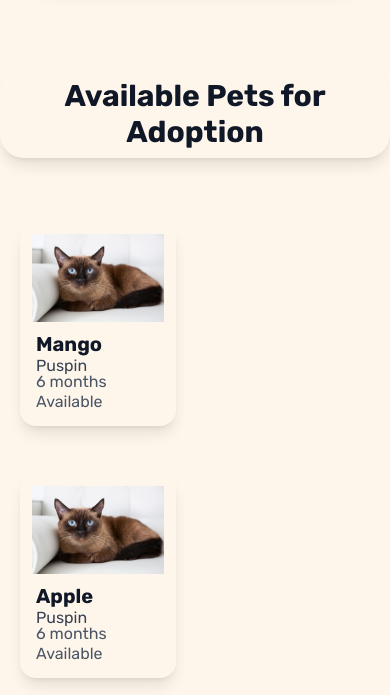
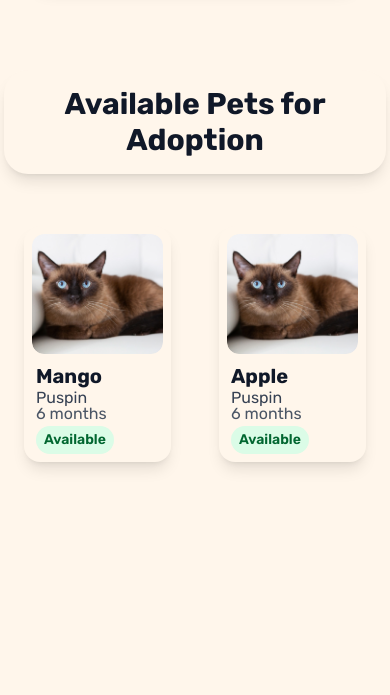
Before and after one commit to liiwmi/Maybahay, a React (Vite) app: page / in a window 390 px wide. Shown: the part 759-1454 px from the top of the page. After the commit the page ends 1241 px from the top, so only its background shows below. Built offline with nearby package versions, Linux system fonts and the light colour scheme.

Commit message:
the sizing and columns adjusted for table, desktob, and mobile

```diff
--- a/src/components/Card.jsx
+++ b/src/components/Card.jsx
@@ -1,49 +1,20 @@
 import "../styles/Index.css";
 import Cat_4 from "../assets/pet_cards/cat_4.jpg";
 import Cat_5 from "../assets/pet_cards/cat_4.jpg";
-import PET_DATA from "./pets";
-
-
-{/*const Card = () =>{
-   return(
-      <div className="w-full md:w-3/4 md:py-8 p-10 lg:w-3/4 lg:py-130 xl:w-2/4">
-      <div className="flex items-center rounded-1xl">
-      <div className="rounded-2xl shadow-lg p-3">
-
-       <div className="relative bg-white rounded-xl">
-        <img
-          src= {picture}
-          alt="Mango"
-          className="w-full h-20 object-cover"
-        />
-      </div>
-
-    <div className="px-1 pt-2">
-          <h2 className="text-xl font-bold text-gray-900">Mango</h2>
-         <p className="leading-none text-gray-700 text-base">Puspin</p>
-         <p className="text-gray-600 text-base">6 months</p>
-    </div>
-
-      </div>
-      </div>
-      </div>
-
-
-   );
-};*/}
+import PET_DATA from "../../public/pets.js";
 
 function Card ({name, breed, image, age, status}){
    return(
             //wag mo galawin!!
-      <div className="w-full md:w-4/4 md:py-2 md:px-10 p-5 lg:w-4/4 lg:">
-         <div className="flex items-center rounded-1xl">
-            <div className="rounded-2xl shadow-lg p-3">
+      <div className="w-full md:w-4/4 md:py-2 md:px-10 p-5 lg:w-4/4 mx-auto">
+         <div className="flex items-center rounded-xl">
+            <div className="rounded-2xl shadow-lg p-2 bg-white hover:shadow-xl transition-shadow duration-300">
                {/*Image Container*/}
-               <div className="relative bg-white rounded-xl">
+               <div className="relative bg-white rounded-xl overflow-hidden">
                   <img
                   src= {image}
                   alt={`${name} the ${breed}`}
-                  className="w-full h-22 object-cover"
+                  className="w-full h-30 object-cover rounded-xl"
                   />
                </div>
                {/*Pet's information*/}
@@ -51,7 +22,15 @@ function Card ({name, breed, image, age, status}){
                      <h2 className="text-xl font-bold text-gray-900">{name}</h2>
                      <p className="leading-none text-gray-700 text-base">{breed}</p>
                      <p className="leading-none text-gray-600 text-base">{age}</p>
-                     <p className="text-gray-600 text-base">{status}</p>
+                     <span
+              className={`inline-block px-2 py-1 text-sm font-semibold rounded-full mt-1 ${
+                status === "Available"
+                  ? "bg-green-100 text-green-800" // Green for available pets
+                  : "bg-gray-100 text-gray-800"   // Gray for other statuses
+              }`}
+            >
+              {status}
+            </span>
                </div>
             </div>
          </div>
@@ -81,12 +60,12 @@ export default function PetList(){
 ];
 
  return (
-    <div className="w-full md:w-4/4 md:py-1 lg:w-5/5 lg:py-130 mx-auto">
-      <h1 className="text-3xl font-bold text-gray-900 text-center mb-11 bg-white rounded-3xl py-2 px-4 shadow-lg max-w-2xl mx-auto ">
+    <div className="w-full md:py-1 lg:py-8 mx-auto px-1">
+      <h1 className="text-3xl font-bold text-gray-900 text-center mb-8 bg-white rounded-3xl py-4 px-6 shadow-lg max-w-2xl mx-auto">
         Available Pets for Adoption
       </h1>
 
-      <div className="grid grid-cols-1 md:grid-cols-2 lg:grid-cols-3 gap-2 max-w-7xl mx-auto">
+      <div className="grid grid-cols-2 md:grid-cols-3 lg:grid-cols-5 gap-2 max-w-10xl mx-auto">
         {PET_DATA.map(animal => (
           <Card
             key={animal.id}
```
